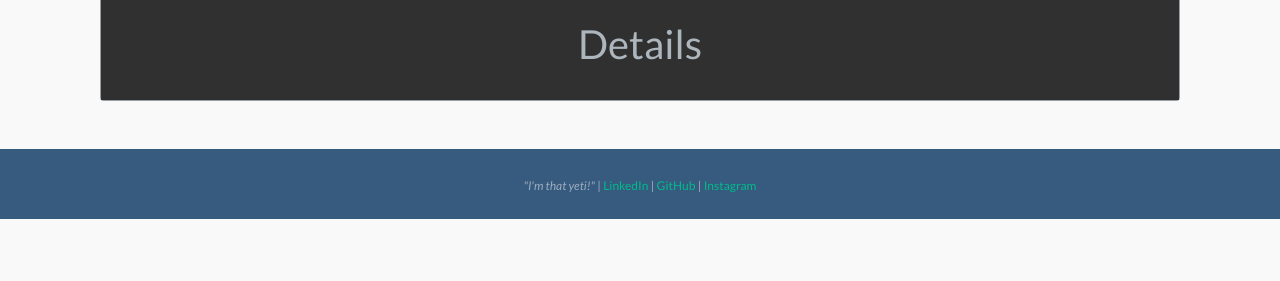
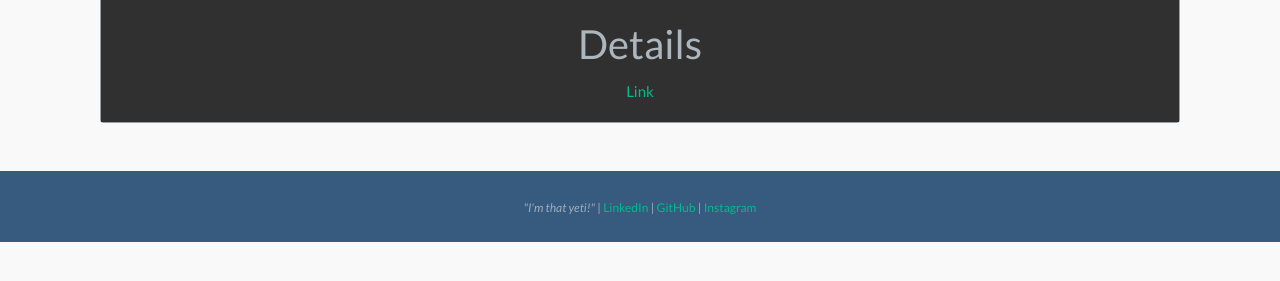
Before and after one commit to matthewkdies/website_v2, a Django app: template website_v2/templates/pages/project_details.html in a window 1280 px wide. Shown: the part 236-517 px from the top of the page. Run offline with Django 4.2, Linux system fonts and the light colour scheme; the template is opened without the code that fills it, so the values that code supplies are empty; some libraries are stand-ins or nearby versions.

Commit message:
Adding github link at bottom of card.

```diff
--- a/website_v2/templates/pages/project_details.html
+++ b/website_v2/templates/pages/project_details.html
@@ -23,6 +23,13 @@
                     {{ project.description }}
                 </p>
 			</div>
+			<div class="text-center mt-2">
+				<span class="card-text">
+					<a href="{{ project.github_link }}">
+						Link
+					</a>
+				</span>
+			</div>
 		</div>
 	</div>
 </section>
```
